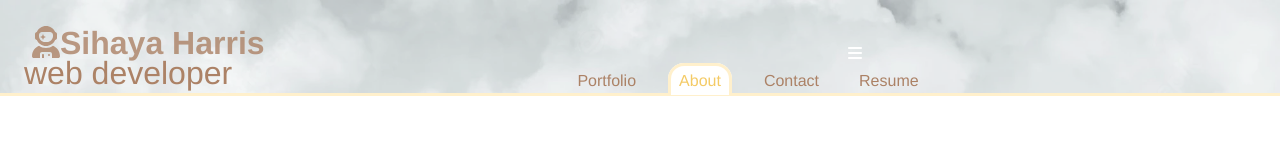
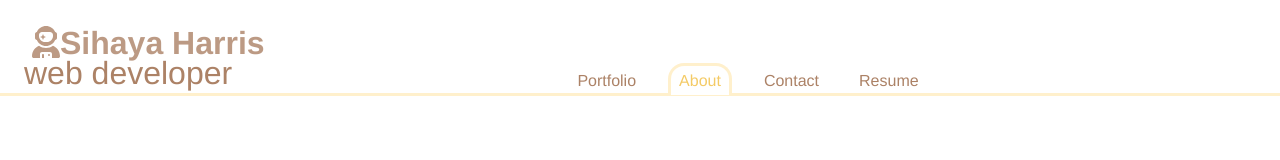
Before and after one commit to sihayah/portfoliofolio, a React (Create React App) app: page / in a window 1280 px wide. Shown: the top 160 px of the page. Built offline with nearby package versions, Linux system fonts and the light colour scheme; a web font is replaced by a local one.

Commit message:
nixed header background

```diff
--- a/src/components/Header/style.css
+++ b/src/components/Header/style.css
@@ -7,8 +7,6 @@ header {
     flex-direction: column;
     width: 100%;
     background-color: #fff;
-    background-image: url('/src/assets/clouds.webp');
-    background-size: cover;
     opacity: 60%;
     border-bottom: 3px solid var(--creamy);
   }
```
